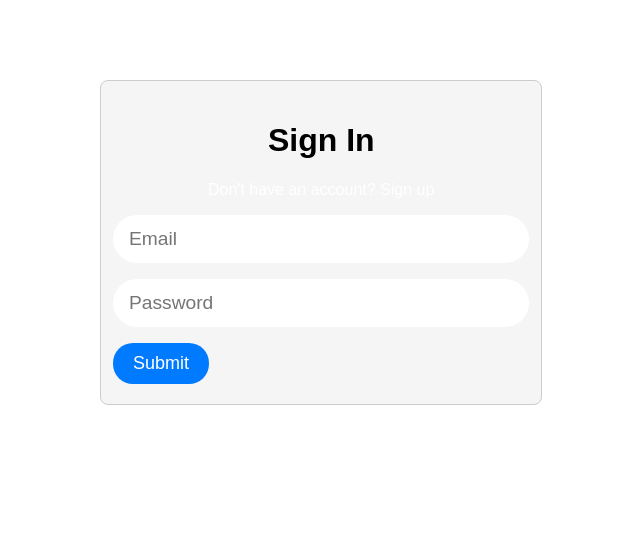
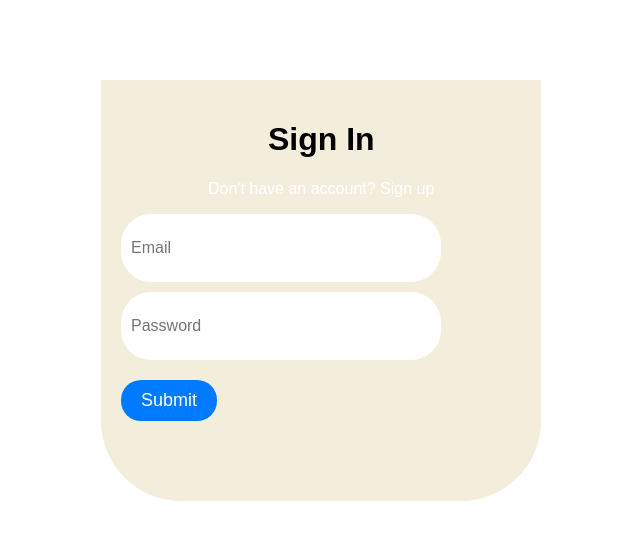
Before and after one commit to n335h/doggystuff, a React (Create React App) app: page /SignIn in a window 1280 px wide. Shown: the top 540 px of the page, without its empty margins (319-959 px from the left). Built offline with nearby package versions, Linux system fonts and the light colour scheme; no server answers.

Commit message:
more signIn css

```diff
--- a/src/pages/SignInSignUp/Components/SignIn/SignIn.css
+++ b/src/pages/SignInSignUp/Components/SignIn/SignIn.css
@@ -3,11 +3,14 @@
   flex-direction: column;
   align-items: center;
   padding: 20px;
-  border: 1px solid #ccc;
-  border-radius: 8px;
+  padding-bottom: 70px;
+  /* border: 1px solid #f3eddb; */
+  /* border-radius: 8px; */
+  border-bottom-left-radius: 10vh;
+  border-bottom-right-radius: 10vh;
   max-width: 400px;
   margin: 0 auto;
-  background-color: #f5f5f5;
+  background-color: #f3eddb;
 }
 
 
@@ -20,9 +23,8 @@
       flex-direction: column;
       align-items: flex-end;
       justify-content: flex-end;
+  }
 
-
-  }
   .mobile {
     display: none;
   }
@@ -35,6 +37,7 @@
       margin-bottom: 2vh;
       border-radius:17.4rem;
   }
+
   a {
       color: #fff;
       text-decoration: none;
@@ -56,16 +59,27 @@
       justify-content: center;
   }
 
+  input {
+    width: 100%;
+    max-width: 300px; /* Adjust as needed */
+    padding: 10px;
+    margin-bottom: 10px;
+    /* border: 1px solid #ccc; */
+    border-radius: 30px;
+    font-size: 16px;
+  }
+
+
   .submit-button button {
     background-color: #007bff;
     color: #fff;
     padding: 10px 20px;
+    margin: 10px 0;
     border: none;
     border-radius: 20px;
     font-size: 18px;
     cursor: pointer;
   }
-
 
 
   .sign-up-link {
```
